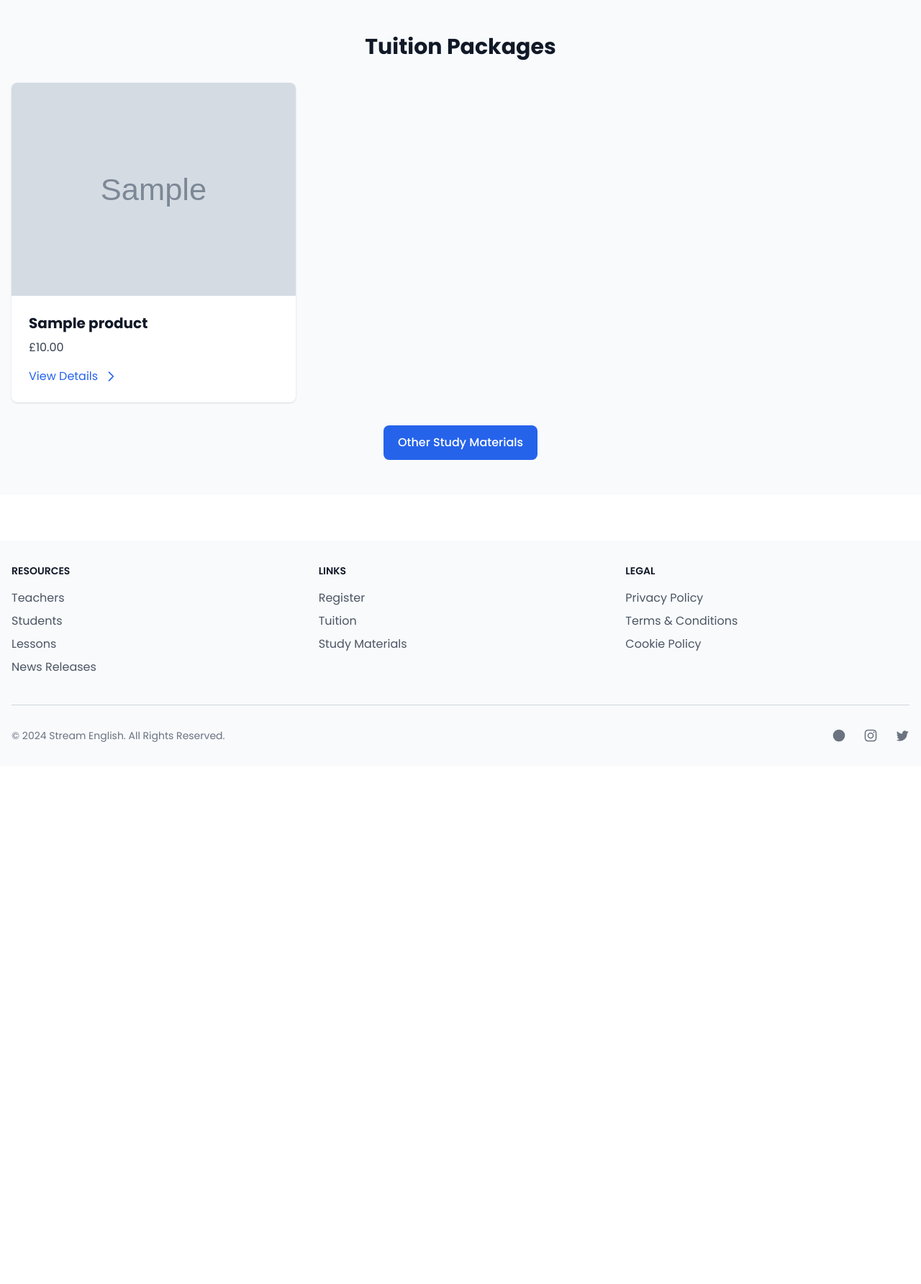
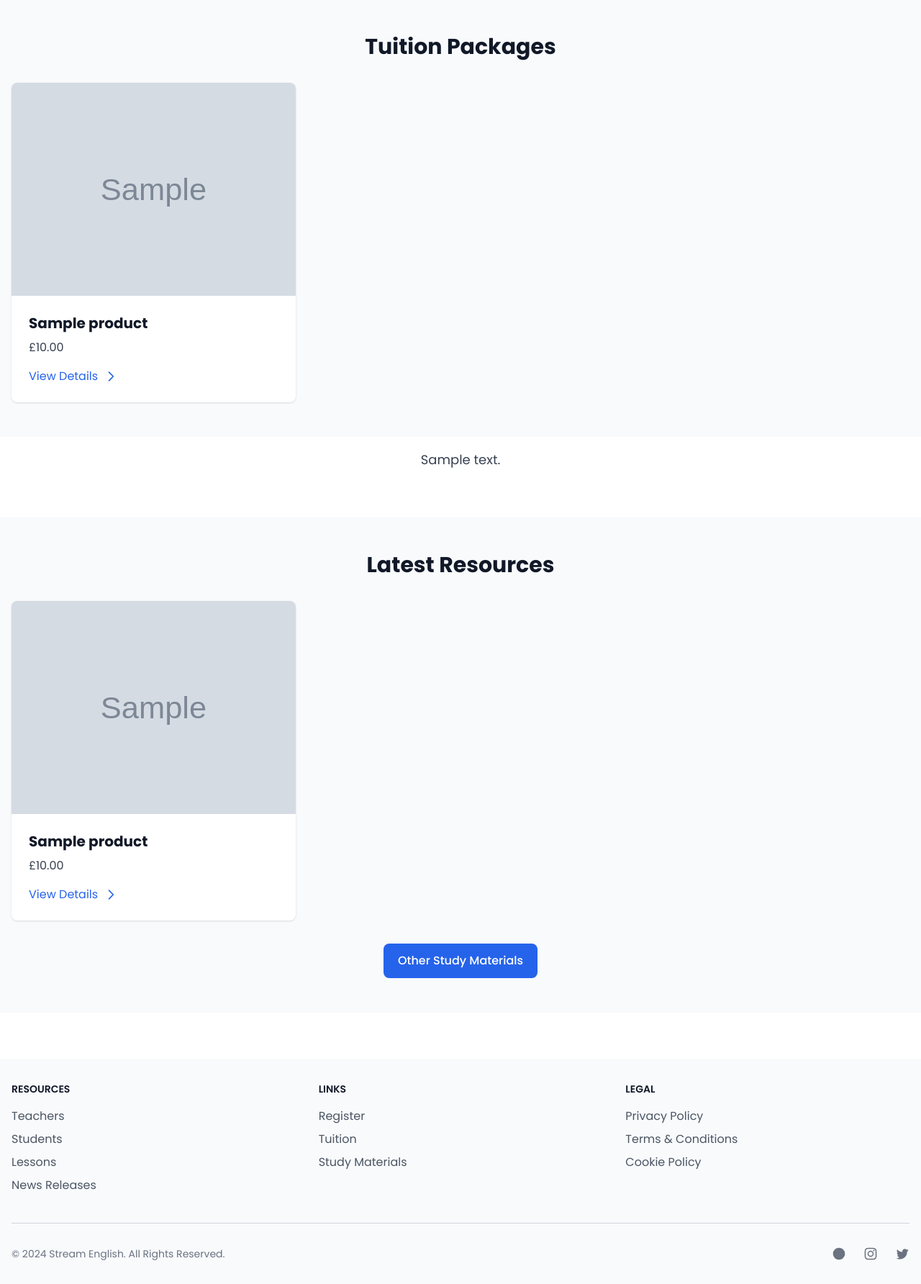
Before and after one commit to todiane/stream, a Django app: template pages/templates/pages/home.html in a window 1280 px wide. Shown: the part 936-2720 px from the top of the page at 72% size. Before the commit the page ends 1967 px from the top, so only its background shows below. Run offline with Django 3.2, Linux system fonts and the light colour scheme; the template is opened without the code that fills it: most values are stand-ins (such as "Sample title", 1, 10 or a date in 2020); grey boxes marked "Sample" are stand-in pictures; some libraries are stand-ins or nearby versions.

Commit message:
Add third section to homepage to include products from shop

```diff
--- a/pages/models.py
+++ b/pages/models.py
@@ -75,6 +75,7 @@ class Page(SEOFields):
     publish_date = models.DateTimeField(default=timezone.now)
     history = HistoricalRecords()
     second_content = RichTextUploadingField(blank=True, null=True)
+    third_content = RichTextUploadingField(blank=True, null=True)
 
     class Meta:
         ordering = ["title"]
--- a/pages/templates/pages/home.html
+++ b/pages/templates/pages/home.html
@@ -8,7 +8,6 @@
 
 {% block content %}
 {% if hero %}
-<!-- pages/templates/pages/home.html -->
 <!-- Banner Section -->
 <div class="flex items-center justify-center py-8 px-4 bg-slate-50 dark:bg-gray-800">
     <div class="flex items-center gap-2 px-4 py-2 bg-gray-100 rounded-md text-gray-900 shadow">
@@ -21,8 +20,6 @@
         </a>
     </div>
 </div>
-
-
 
 <!-- Hero Section -->
 <section class="bg-slate-50 dark:bg-gray-900">
@@ -84,11 +81,13 @@
     <div class="container mx-auto px-4 max-w-screen-xl">
         <div class="prose prose-lg mx-auto">
             <div class="text-center mb-12">
-            {{ page.content|safe }}
+                {{ page.content|safe }}
+            </div>
         </div>
     </div>
 </section>
 
+<!-- Course Section -->
 {% if object_list %}
 <section class="section bg-slate-50 dark:bg-gray-800 py-12">
     <div class="container mx-auto px-4">
@@ -113,7 +112,7 @@
 
         <div class="text-center mt-8">
             <a href="{% url 'courses:course_list' %}"
-            class="inline-flex items-center px-5 py-3 text-base font-medium text-white bg-blue-600 rounded-lg hover:bg-blue-700">
+               class="inline-flex items-center px-5 py-3 text-base font-medium text-white bg-blue-600 rounded-lg hover:bg-blue-700">
                 {{ about_courses.button_text|default:"View All Lessons" }}
             </a>
         </div>
@@ -121,6 +120,7 @@
 </section>
 {% endif %}
 
+<!-- Second Content Section -->
 {% if page.second_content %}
 <section class="bg-white py-4 px-4 lg:py-20 lg:px-8">
     <div class="container mx-auto px-4 max-w-screen-xl">
@@ -133,8 +133,9 @@
 </section>
 {% endif %}
 
+<!-- Featured Products Section -->
 {% if featured_products %}
-<section class="section bg-slate-50 dark:bg-gray-800 py-12 mb-20">
+<section class="section bg-slate-50 dark:bg-gray-800 py-12">
     <div class="container mx-auto px-4">
         <h2 class="text-3xl font-extrabold text-center mb-8 text-gray-900 dark:text-white">
             Tuition Packages
@@ -162,6 +163,54 @@
             </div>
             {% endfor %}
         </div>
+    </div>
+</section>
+{% endif %}
+
+<!-- Third Content Section -->
+{% if page.third_content %}
+<section class="bg-white py-4 px-4 lg:py-20 lg:px-8">
+    <div class="container mx-auto px-4 max-w-screen-xl">
+        <div class="prose prose-lg mx-auto">
+            <div class="text-center mb-12">
+                {{ page.third_content|safe }}
+            </div>
+        </div>
+    </div>
+</section>
+{% endif %}
+
+<!-- Latest Products Section -->
+{% if latest_products %}
+<section class="section bg-slate-50 dark:bg-gray-800 py-12">
+    <div class="container mx-auto px-4">
+        <h2 class="text-3xl font-extrabold text-center mb-8 text-gray-900 dark:text-white">
+            Latest Resources
+        </h2>
+
+        <div class="grid grid-cols-1 md:grid-cols-3 gap-8">
+            {% for product in latest_products %}
+            <div class="bg-white shadow rounded-lg overflow-hidden hover:shadow-lg transition-shadow duration-300">
+                {% if product.get_image_url %}
+                <img class="w-full h-64 object-cover" src="{{ product.get_image_url }}" alt="{{ product.title }}">
+                {% endif %}
+                <div class="p-6">
+                    <h3 class="text-xl font-bold mb-2 text-gray-900 dark:text-white">{{ product.title }}</h3>
+                    <p class="text-gray-700 dark:text-gray-300 mb-4">
+                        £{{ product.current_price|floatformat:2 }}
+                    </p>
+                    <a href="{% url 'shop:product_detail' product.slug %}"
+                       class="inline-flex items-center text-blue-600 hover:text-blue-700">
+                        View Details
+                        <svg class="w-5 h-5 ml-2" fill="none" stroke="currentColor" viewBox="0 0 24 24">
+                            <path stroke-linecap="round" stroke-linejoin="round" stroke-width="2" d="M9 5l7 7-7 7"/>
+                        </svg>
+                    </a>
+                </div>
+            </div>
+            {% endfor %}
+        </div>
+
         <div class="text-center mt-8">
             <a href="{% url 'shop:product_list' %}"
                class="inline-flex items-center px-5 py-3 text-base font-medium text-white bg-blue-600 rounded-lg hover:bg-blue-700">
@@ -170,7 +219,6 @@
         </div>
     </div>
 </section>
-
 {% endif %}
 
 {% endblock content %}
```
Also changed, not shown: pages/admin.py (+13 -1 lines), pages/views.py (+9 -0 lines).
